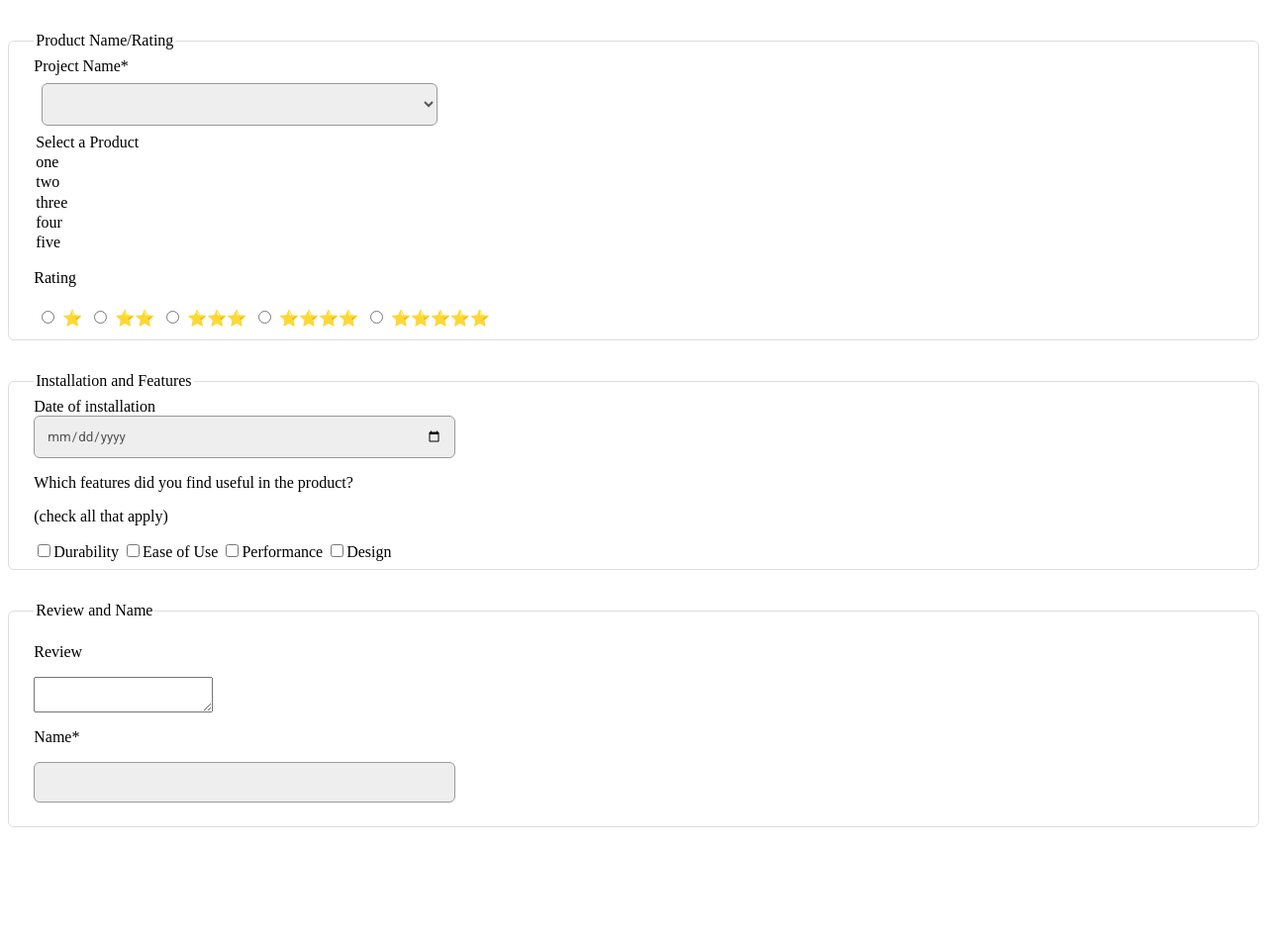
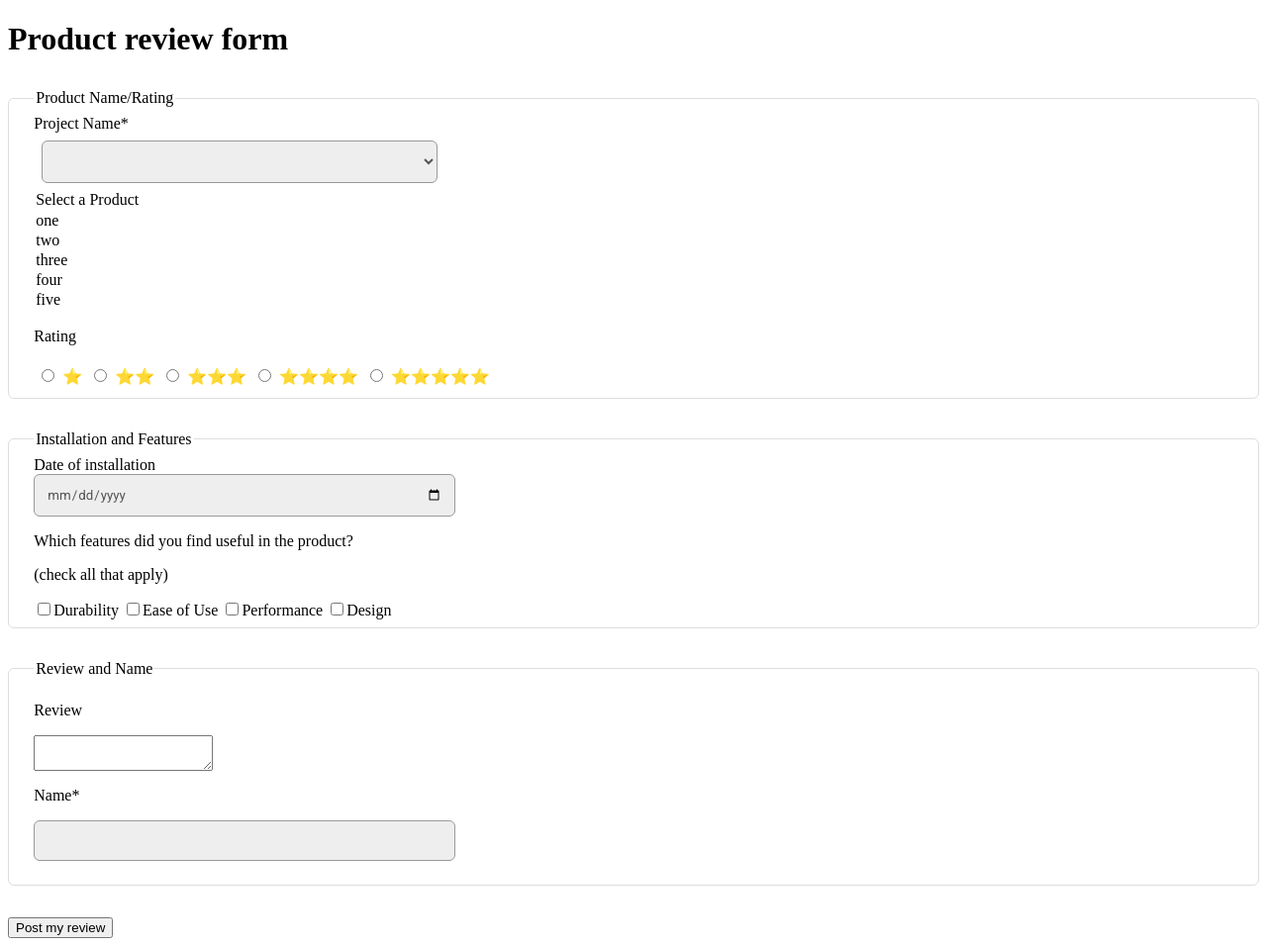
Before and after one commit to BFronk/wdd131, a plain HTML site: page form.html in a window 1280 px wide. Shown: the whole page at 99% size. Before the commit the page ends 868 px from the top, so only its background shows below. Drawn offline with Linux system fonts and the light colour scheme.

Commit message:
update to form

```diff
--- a/form.html
+++ b/form.html
@@ -13,6 +13,7 @@
     <script src="./scripts/getdates.js" defer></script>
 </head>
 <body>
+    <h1>Product review form</h1>
     <form action="review.html" method="get" class="wf1">
         <fieldset>
            <legend>Product Name/Rating</legend>
@@ -48,6 +49,7 @@
             <label><textarea name="review" id="review-field"></textarea></label>
             <label>Name*<input type="text" name="fname" required></label>
          </fieldset>
+         <input type="submit" Value="Post my review">
       </form>
 </body>
 </html>
```
